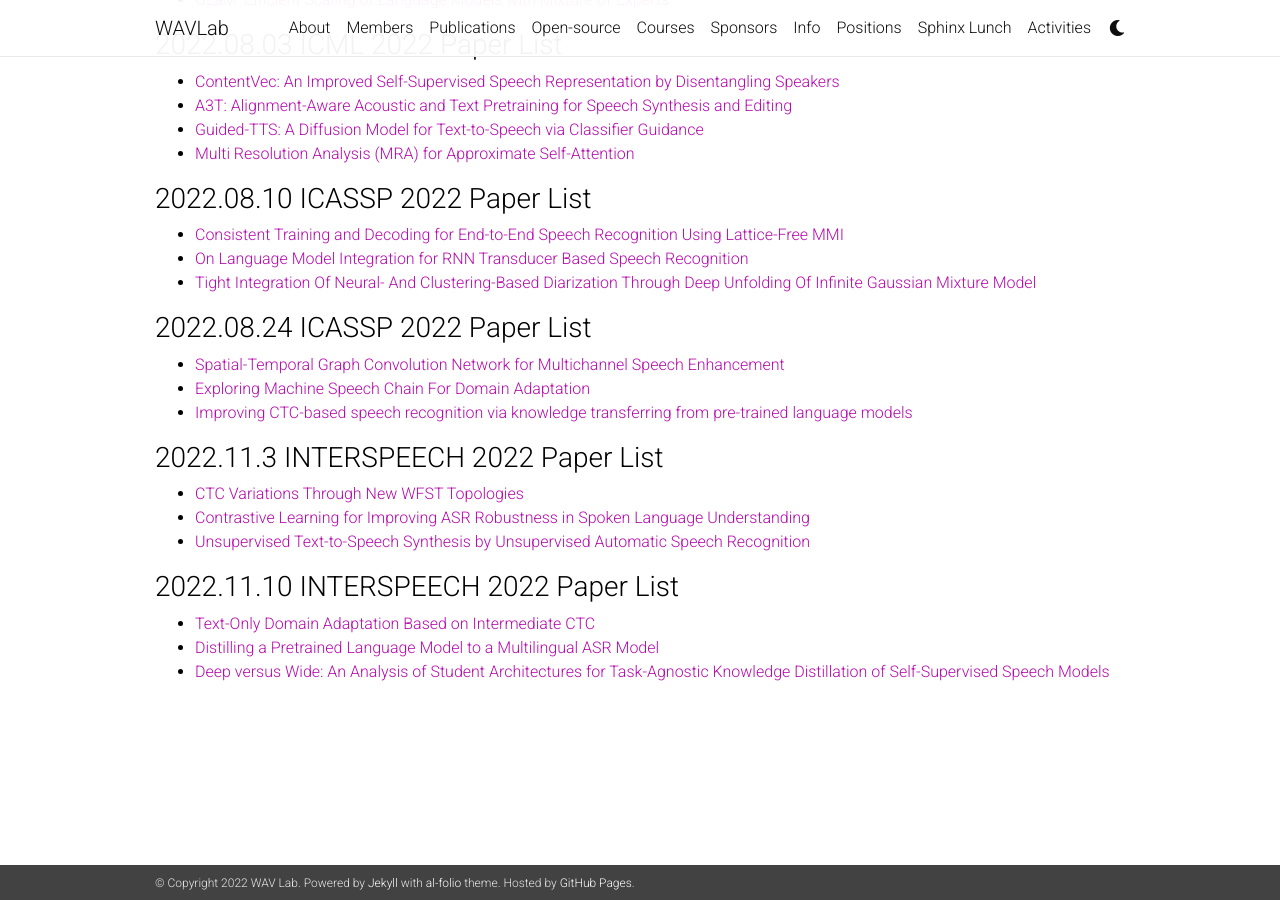
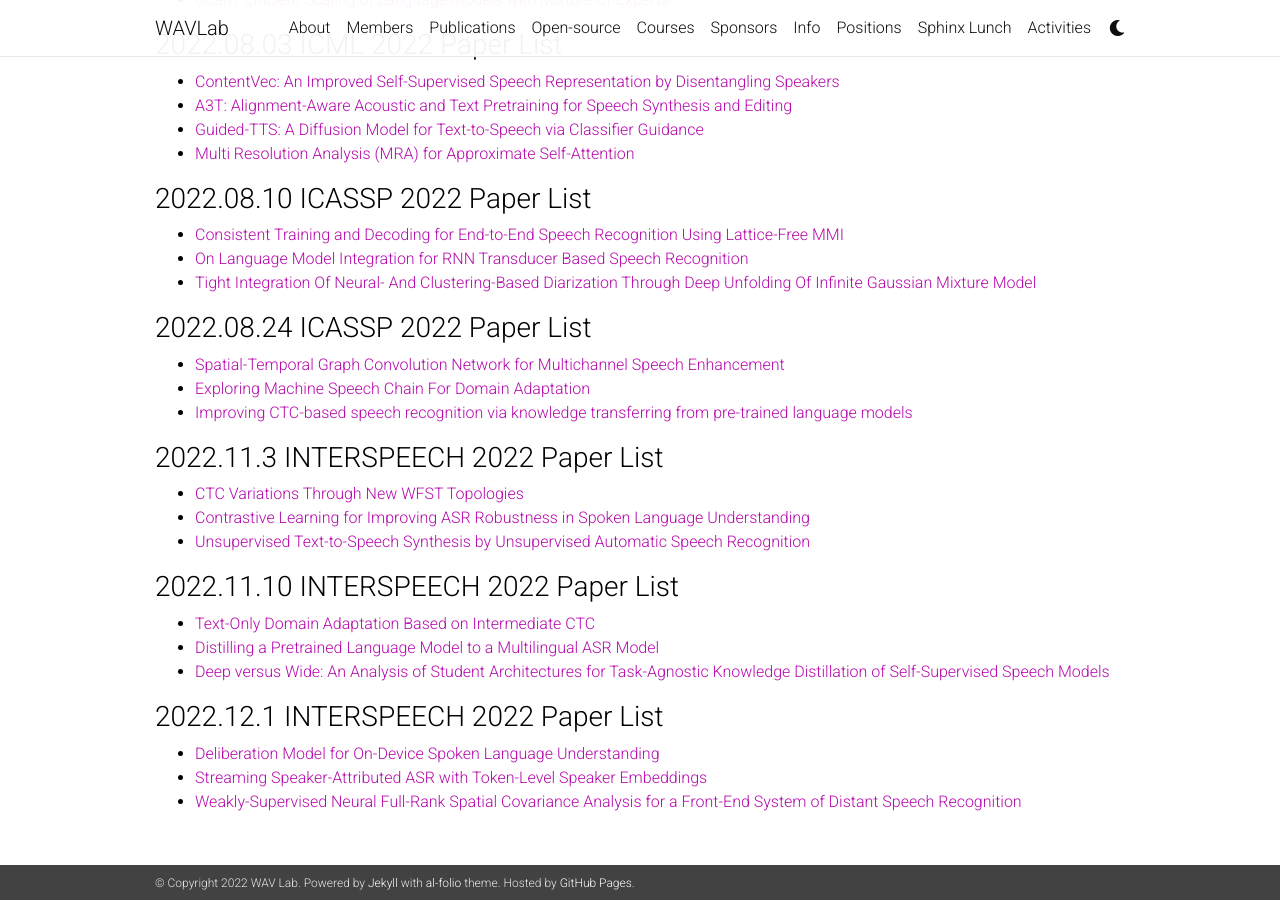
Before and after one commit to shinjiwlab/shinjiwlab.github.io, a Jekyll site: the page built from _posts/2022-12-31-reading-group.md, in a window 1280 px wide and 900 px high, scrolled down 2231 px. Built offline with Jekyll 4.4.1, drawn with Linux system fonts in a browser that asks for light colours; nearby versions of some CDN libraries; a style sheet for code colours, icons or effects is not loaded.

Commit message:
update reading group

```diff
--- a/_posts/2022-12-31-reading-group.md
+++ b/_posts/2022-12-31-reading-group.md
@@ -109,3 +109,8 @@ comments: false
 - [Text-Only Domain Adaptation Based on Intermediate CTC](https://www.isca-speech.org/archive/pdfs/interspeech_2022/sato22_interspeech.pdf)
 - [Distilling a Pretrained Language Model to a Multilingual ASR Model](https://arxiv.org/pdf/2206.12638.pdf)
 - [Deep versus Wide: An Analysis of Student Architectures for Task-Agnostic Knowledge Distillation of Self-Supervised Speech Models](https://arxiv.org/abs/2207.06867)
+
+### 2022.12.1 INTERSPEECH 2022 Paper List
+- [Deliberation Model for On-Device Spoken Language Understanding](https://arxiv.org/abs/2204.01893)
+- [Streaming Speaker-Attributed ASR with Token-Level Speaker Embeddings](https://www.isca-speech.org/archive/interspeech_2022/kanda22b_interspeech.html)
+- [Weakly-Supervised Neural Full-Rank Spatial Covariance Analysis for a Front-End System of Distant Speech Recognition](https://www.isca-speech.org/archive/interspeech_2022/bando22_interspeech.html)
```
